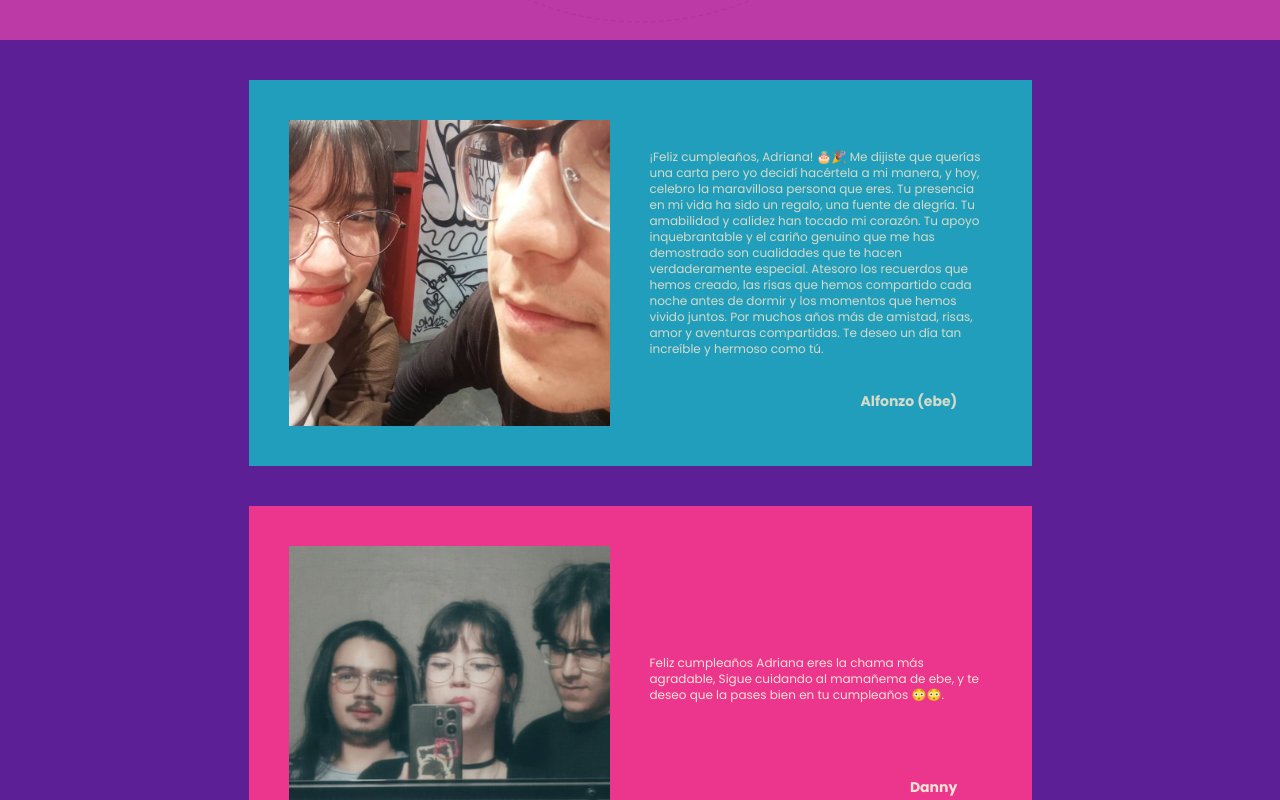
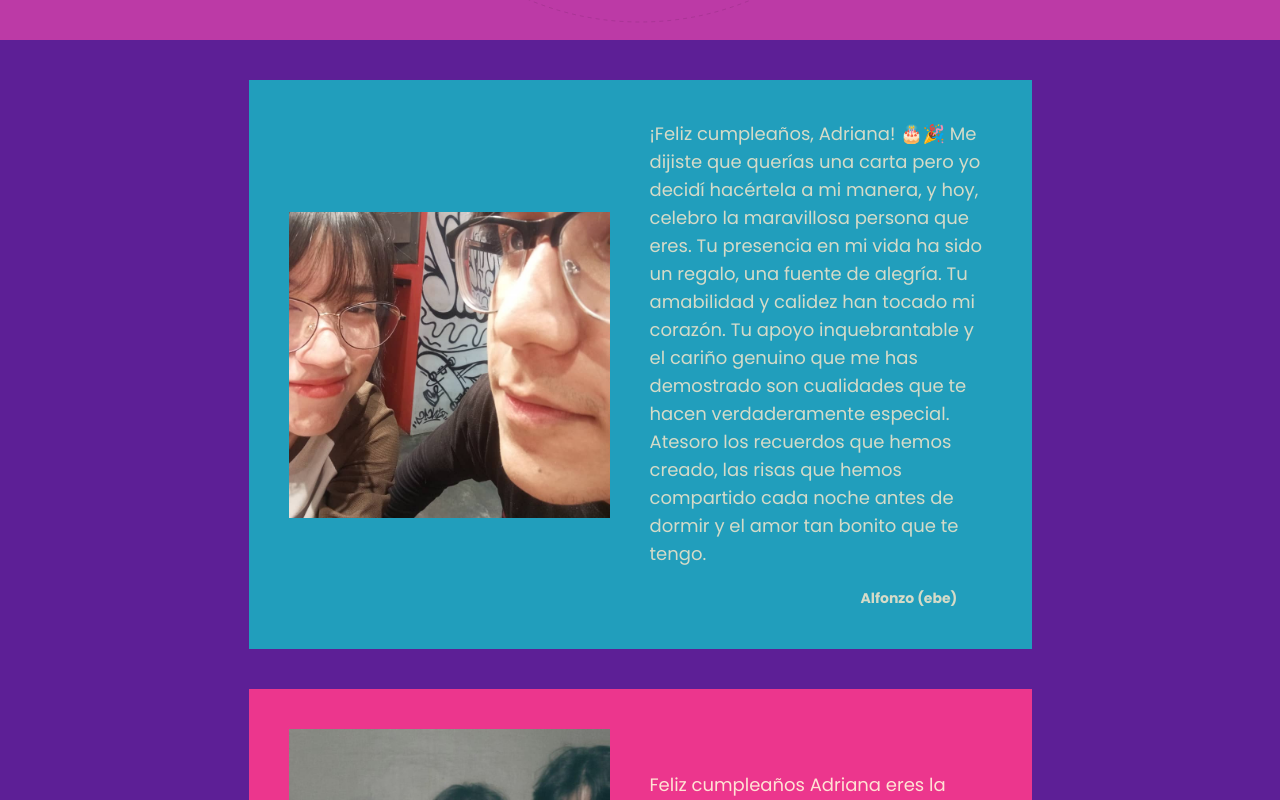
Before and after one commit to kattae23/happy_birthday_adriana, a React (Vite) app: page / in a window 1280 px wide. Shown: the part 760-1560 px from the top of the page. Built offline with nearby package versions, Linux system fonts and the light colour scheme.

Commit message:
update letters

```diff
--- a/src/components/card.tsx
+++ b/src/components/card.tsx
@@ -1,19 +1,18 @@
 import { FC } from 'react'
 
 const Card: FC<{ title: string; name: string, bgColor: string; textColor: string, img: string, children: string }> =
-  ({ title, name, bgColor, textColor, img, children }) => {
+  ({ name, bgColor, textColor, img, children }) => {
 
     return <>
       <li
-      className='max-w-[783px] mt-10 flex flex-col lg:flex-row px-10 py-10 gap-x-10 mx-10 lg:mx-10 max-sm:gap-y-4'
+      className='max-w-[783px] mt-10 flex flex-col lg:flex-row px-10 py-10 gap-x-10 mx-10 lg:mx-10 max-lg:gap-y-4'
        style={{ backgroundColor: bgColor }}
        >
         <div className="flex items-center justify-center  max-sm:w-full ">
           <div className="w-[321px] h-[306px] max-sm:w-[200px] max-sm:h-[250px] flex justify-center items-center overflow-hidden"><img className="object-cover mt-5 md:mt-0" src={img} alt="" /></div>
         </div>
-        <div className=" font-sofia flex items-center  justify-evenly flex-col max-sm:w-full" style={{ color: textColor }}>
-          <p className="text-left font-bold text-[28px] max-sm:w-4/5 max-sm:text-[14px]">{title}</p>
-          <p className="text-xs font-normal">{children}</p>
+        <div className=" font-sofia flex items-center justify-evenly flex-col max-sm:w-full" style={{ color: textColor }}>
+          <p className="text-xs sm:text-lg font-normal">{children}</p>
           <p className="w-4/5 text-right text-[14px] font-bold pt-5 max-sm:w-4/5 max-sm:text-[12px] max-sm:p-2">{name}</p>
         </div>
       </li>
--- a/wishes.json
+++ b/wishes.json
@@ -2,7 +2,7 @@
     {
        "title":"",
        "name":"Alfonzo (ebe)",
-       "wish":"¡Feliz cumpleaños, Adriana! 🎂🎉\n\nMe dijiste que querías una carta pero yo decidí hacértela a mi manera, y hoy, celebro la maravillosa persona que eres. Tu presencia en mi vida ha sido un regalo, una fuente de alegría. Tu amabilidad y calidez han tocado mi corazón. Tu apoyo inquebrantable y el cariño genuino que me has demostrado son cualidades que te hacen verdaderamente especial. Atesoro los recuerdos que hemos creado, las risas que hemos compartido cada noche antes de dormir y los momentos que hemos vivido juntos. Por muchos años más de amistad, risas, amor y aventuras compartidas. Te deseo un día tan increíble y hermoso como tú.",
+       "wish":"¡Feliz cumpleaños, Adriana! 🎂🎉\n\nMe dijiste que querías una carta pero yo decidí hacértela a mi manera, y hoy, celebro la maravillosa persona que eres. Tu presencia en mi vida ha sido un regalo, una fuente de alegría. Tu amabilidad y calidez han tocado mi corazón. Tu apoyo inquebrantable y el cariño genuino que me has demostrado son cualidades que te hacen verdaderamente especial. Atesoro los recuerdos que hemos creado, las risas que hemos compartido cada noche antes de dormir y el amor tan bonito que te tengo.",
        "img":"/image-1.jpg"
     },
     {
```
